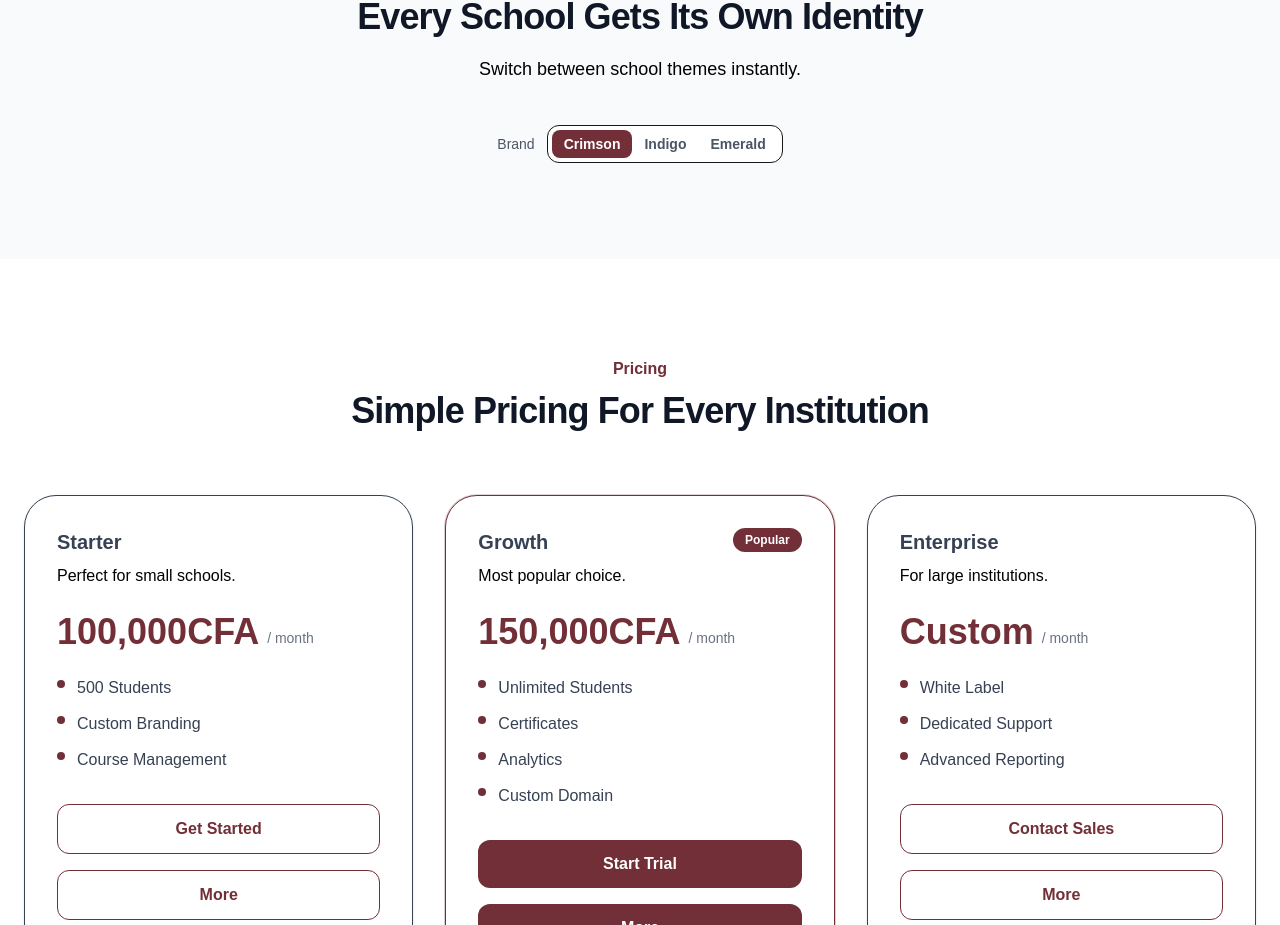
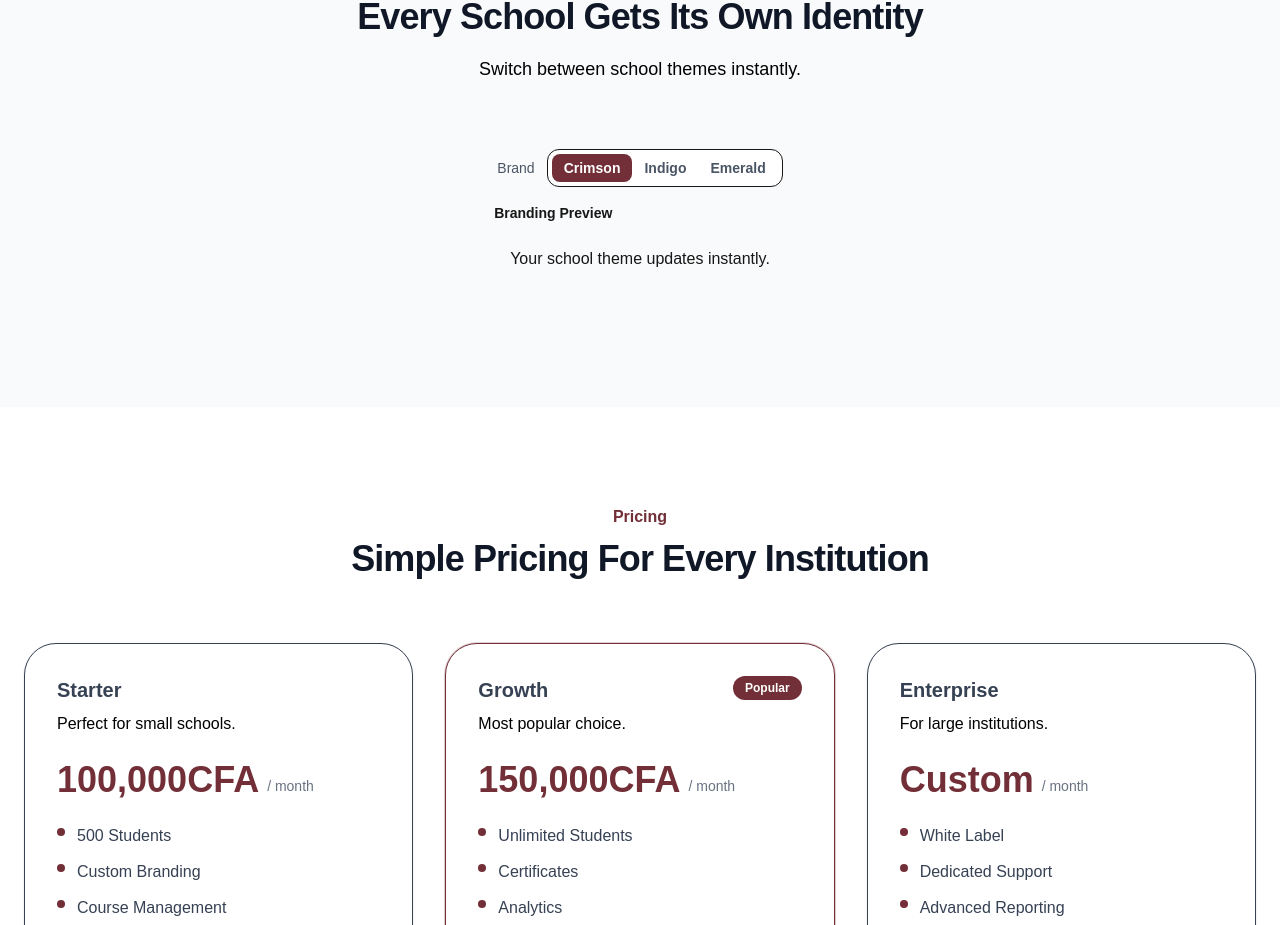
Before and after one commit to jettybay/Stonelearn, a Next.js app: page /categories/edutech in a window 1280 px wide. Shown: the part 1758-2683 px from the top of the page. Built offline with nearby package versions, Linux system fonts and the light colour scheme.

Commit message:
Branding video section

```diff
--- a/src/categories/edutech/page.tsx
+++ b/src/categories/edutech/page.tsx
@@ -153,13 +153,25 @@ export default function EdutechPage() {
           />
 
           <div className="mt-10 flex justify-center">
-            <BrandingSwitcher />
+            <div className="rounded-2xl bg-[var(--brand-bg)] p-6">
+              <BrandingSwitcher />
+
+              <div className="mt-4">
+                <div className="text-sm font-semibold text-[var(--brand-primary)]">
+                  Branding Preview
+                </div>
+                <div className="mt-2 rounded-xl bg-[color-mix(in_oklab,var(--brand-primary),white_85%)] p-4 text-[var(--brand-primary)]">
+                  Your school theme updates instantly.
+                </div>
+              </div>
+            </div>
           </div>
-
 
         </div>
 
       </section>
+
+
 
       {/* PRICING */}
 
--- a/src/components/branding-switcher/index.tsx
+++ b/src/components/branding-switcher/index.tsx
@@ -15,13 +15,25 @@ interface BrandingSwitcherProps {
 export function BrandingSwitcher({ onThemeChange }: BrandingSwitcherProps) {
   const [themeIndex, setThemeIndex] = useState(0);
 
+  const applyThemeToDocument = (theme: (typeof themes)[number]) => {
+    if (typeof document === "undefined") return;
+
+    document.documentElement.style.setProperty("--brand-primary", theme.primary);
+    document.documentElement.style.setProperty("--brand-bg", theme.bg);
+  };
+
   const handleThemeChange = (idx: number) => {
     setThemeIndex(idx);
-    onThemeChange?.(themes[idx]);
+    const theme = themes[idx];
+    applyThemeToDocument(theme);
+    onThemeChange?.(theme);
   };
+
+  applyThemeToDocument(themes[themeIndex]);
 
   return (
     <div className="flex items-center justify-center gap-3">
+
       <span className="text-sm font-medium text-gray-600">Brand</span>
       <div className="flex rounded-xl border bg-white p-1">
         {themes.map((t, idx) => (
@@ -35,7 +47,7 @@ export function BrandingSwitcher({ onThemeChange }: BrandingSwitcherProps) {
                 : "text-gray-600 hover:bg-gray-50"
             }`}
             style={{
-              "--brand-primary": t.primary,
+              backgroundColor: idx === themeIndex ? t.primary : undefined,
             } as CSSProperties}
           >
             {t.name}
```
